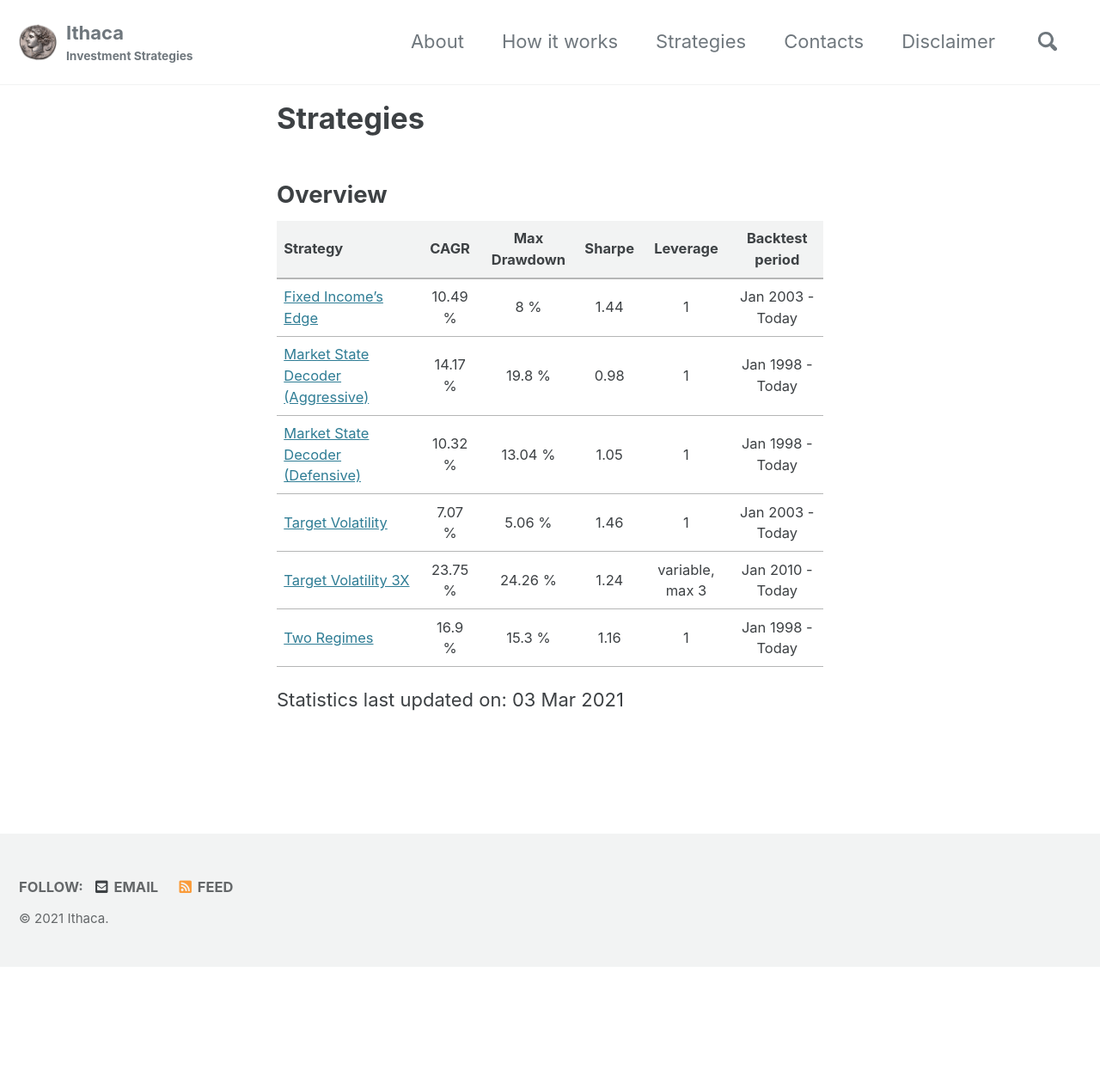
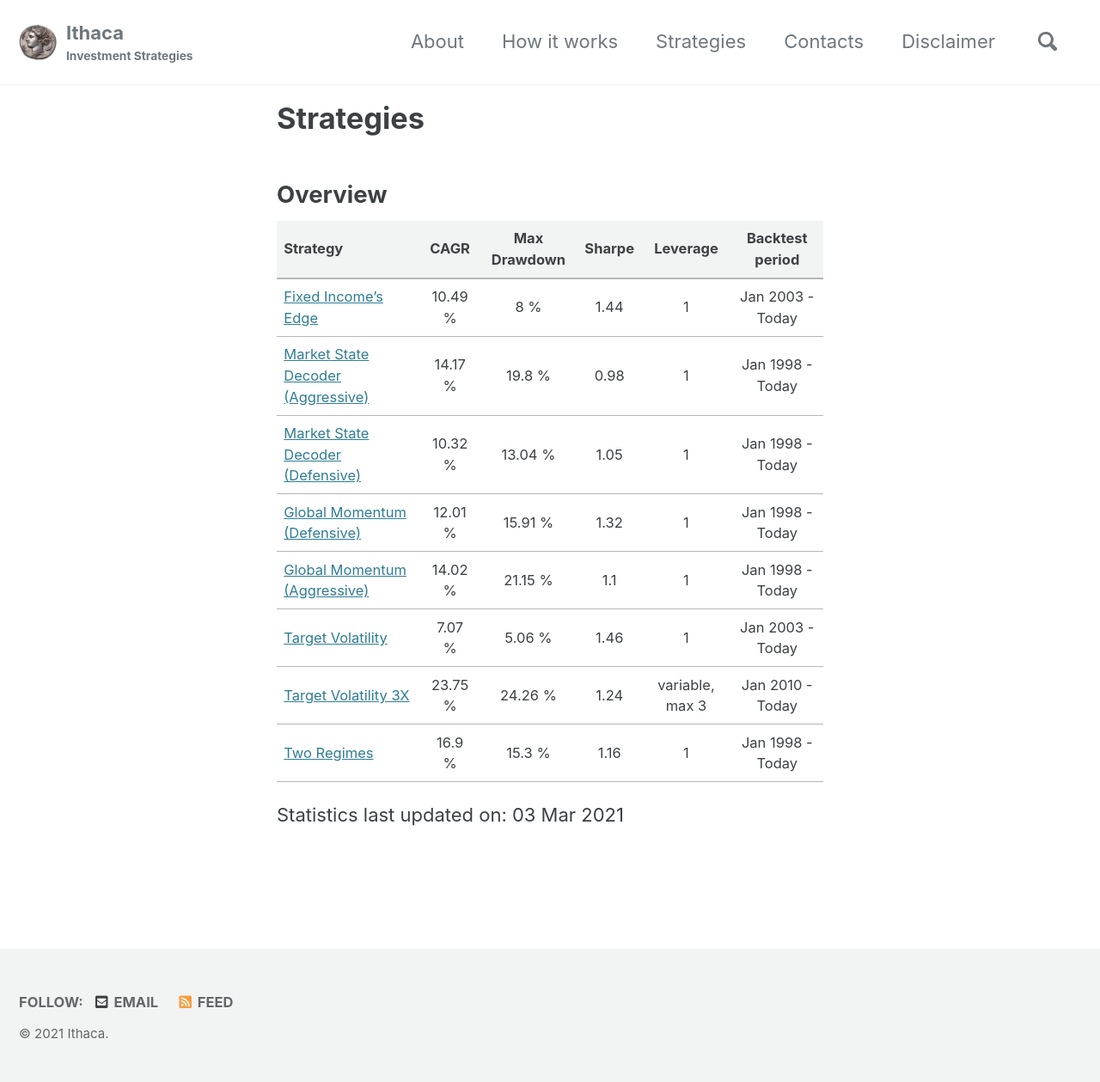
Before and after one commit to IthacaResearch/ithacaresearch.github.io, a Jekyll site: the page built from category/strategies.md, in a window 1280 px wide. Shown: the whole page at 86% size. Built offline with Jekyll 4.4.1, drawn with Linux system fonts in a browser that asks for light colours; cached includes are drawn as plain includes; before the commit the page ends 1125 px from its top, so only the background shows below that.

Commit message:
Update strategies.md

```diff
--- a/category/strategies.md
+++ b/category/strategies.md
@@ -11,6 +11,8 @@ sidebar_sort_order: 2
 | [Fixed Income's Edge](/strategies/fixed-incomes-edge) | 10.49 % | 8 % | 1.44 | 1 | Jan 2003 - Today |
 | [Market State Decoder (Aggressive)](/strategies/market-state-decoder-aggressive) | 14.17 % | 19.8 % | 0.98 | 1 | Jan 1998 - Today |
 | [Market State Decoder (Defensive)](/strategies/market-state-decoder-defensive) | 10.32 % | 13.04 % | 1.05 | 1 | Jan 1998 - Today |
+| [Global Momentum (Defensive)](/strategies/global-momentum-defensive) | 12.01 % | 15.91 % | 1.32 | 1 | Jan 1998 - Today |
+| [Global Momentum (Aggressive)](/strategies/global-momentum-aggressive) | 14.02 % | 21.15 % | 1.1 | 1 | Jan 1998 - Today |
 | [Target Volatility](/strategies/target-volatility) | 7.07 % | 5.06 % | 1.46 | 1 | Jan 2003 - Today |
 | [Target Volatility 3X](/strategies/target-volatility-3x) | 23.75 % | 24.26 % | 1.24 | variable, max 3 | Jan 2010 - Today |
 | [Two Regimes](/strategies/two-regimes) | 16.9 % | 15.3 % | 1.16 | 1 | Jan 1998 - Today |
```
